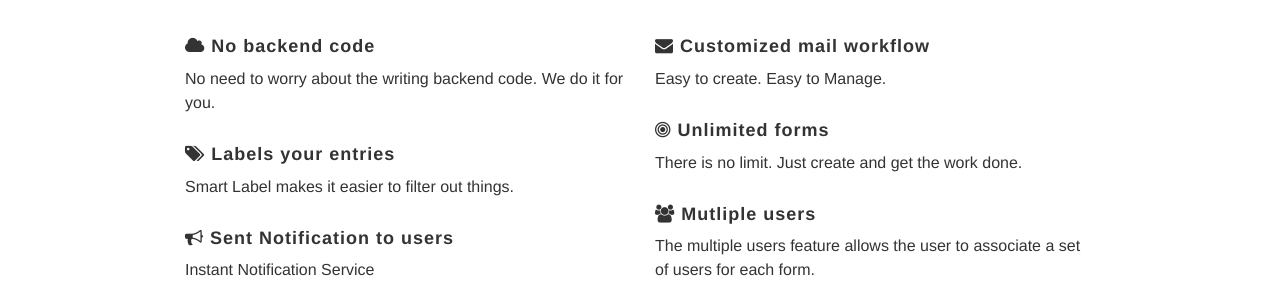
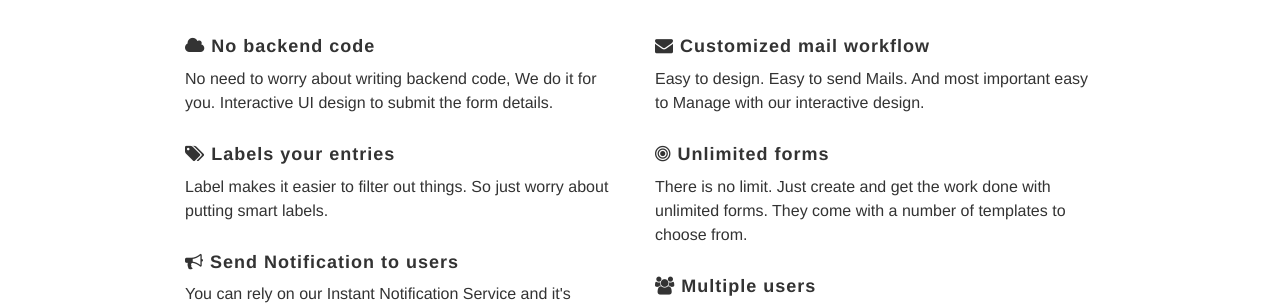
Before and after one commit to ChennaiNerd/damnform, a plain HTML site: page client/index.html in a window 1280 px wide. Shown: the part 500-803 px from the top of the page. Drawn offline with Linux system fonts and the light colour scheme.

Commit message:
Modified features description

```diff
--- a/client/index.html
+++ b/client/index.html
@@ -61,23 +61,23 @@
       <div class="row marketing">
         <div class="col-lg-6">
           <h4><i class="fa fa-cloud"></i> No backend code</h4>
-          <p>No need to worry about the writing backend code. We do it for you.</p>
+          <p>No need to worry about writing backend code, We do it for you. Interactive UI design to submit the form details.</p>
 
           <h4><i class="fa fa-tags"></i> Labels your entries</h4>
-          <p>Smart Label makes it easier to filter out things.</p>
+          <p>Label makes it easier to filter out things. So just worry about putting smart labels.</p>
 
-          <h4><i class="fa fa-bullhorn"></i> Sent Notification to users</h4>
-          <p>Instant Notification Service</p>
+          <h4><i class="fa fa-bullhorn"></i> Send Notification to users</h4>
+          <p>You can rely on our Instant Notification Service and it's completely free of cost.</p>
         </div>
 
         <div class="col-lg-6">
           <h4><i class="fa fa-envelope"></i> Customized mail workflow</h4>
-          <p> Easy to create. Easy to Manage.</p>
+          <p>Easy to design. Easy to send Mails. And most important easy to Manage with our interactive design.</p>
 
           <h4><i class="fa fa-bullseye"></i> Unlimited forms</h4>
-          <p>There is no limit. Just create and get the work done.</p>
+          <p>There is no limit. Just create and get the work done with unlimited forms. They come with a number of templates to choose from.</p>
 
-          <h4> <i class="fa fa-group"></i> Mutliple users</h4>
+          <h4> <i class="fa fa-group"></i> Multiple users</h4>
           <p>The multiple users feature allows the user to associate a set of users for each form.</p>
         </div>
       </div>
```
